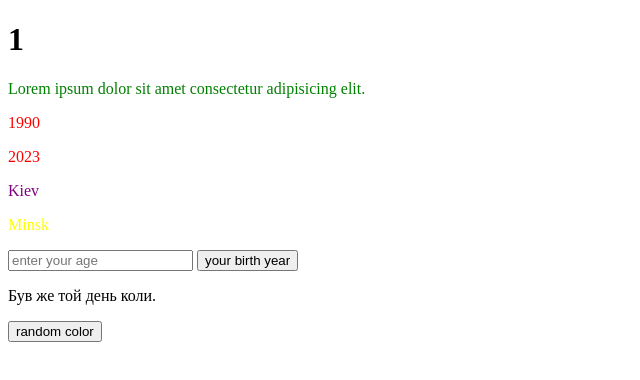
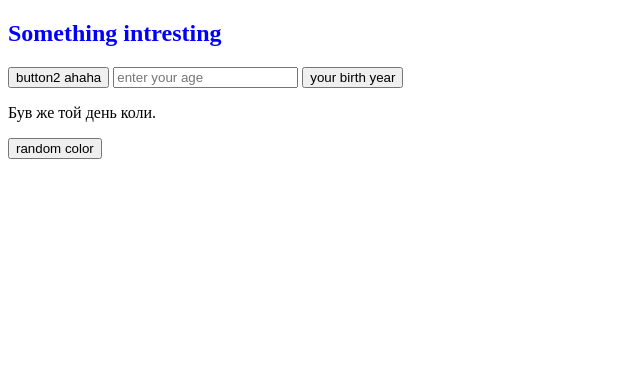
Before and after one commit to gryz1/lesson9, a plain HTML site: page index.html in a window 1280 px wide. Shown: the whole page, without its empty margins (0-640 px from the left). Drawn offline with Linux system fonts and the light colour scheme.

Commit message:
ізі , лише  6 годин роботи на гугла

```diff
--- a/index.html
+++ b/index.html
@@ -7,7 +7,7 @@
     <title>Document</title>
 </head>
 <body>
-
+<!--
     <h1 class="title" id="title">1</h1>
 
     <p id="parag">Lorem ipsum dolor sit amet consectetur adipisicing elit.</p>
@@ -16,10 +16,14 @@
     <p id="olga">2023</p>
 
     <p id="kiev">Kiev</p>
-    <p id="minsk">Minsk</p>
+    <p id="minsk">Minsk</p> -->
+
+    <h2 style="color: blue">Something intresting</h2>
+    <button id="btn2" class="click-btn">button2 ahaha</button>
 
     <input class="enter-input" type="text" id="input1" placeholder="enter your age" />
     <button id="btn1" class="click-btn">your birth year</button>
+
 
     <p id="parColor">Був же той день коли.</p>
     <button id="btnColor" class="click-btn">random color </button> <br />
--- a/script.js
+++ b/script.js
@@ -19,20 +19,20 @@
 
 //  arrays  це массиви, використовуемо, коли декілька чи багато значень
 
-let arr = ["nick", "john", "mary"];
+// let arr = ["nick", "john", "mary"];
 
 // alert(arr.length);
 
 // Loops, for - це цикли
 
-for (let i = 0; i < arr.length; i++) {
-    // const element = arr[i];
-    if (i == 0) {
-        alert(arr[i]);
-    } else {
-    }
-    // alert(i + i);
-}
+// for (let i = 0; i < arr.length; i++) {
+//     // const element = arr[i];
+//     if (i == 0) {
+//         alert(arr[i]);
+//     } else {
+//     }
+//     // alert(i + i);
+// }
 
 //  DOM manipulating
 
@@ -43,39 +43,39 @@ for (let i = 0; i < arr.length; i++) {
 // title.style.backgroundColor = "red";
 
 // 1 - завдання перше - створіть html елемент p і з допомогою js поміняйте його колір
-const parag = document.
-getElementById("parag");
-parag.style.color = "green";
+// const parag = document.
+// getElementById("parag");
+// parag.style.color = "green";
 
-// 2 - завдання друге - створіть 2 html елементи p,
-// створіть з ними масив і в циклі поміняйте його колір
+// // 2 - завдання друге - створіть 2 html елементи p,
+// // створіть з ними масив і в циклі поміняйте його колір
 
-const oleg = document.getElementById("oleg");
-const olga = document.getElementById("olga");
+// const oleg = document.getElementById("oleg");
+// const olga = document.getElementById("olga");
 
-let arr1 = [oleg, olga];
+// let arr1 = [oleg, olga];
 
-for (let i = 0; i < arr1.length; i++) {
-    arr1[i].style.color = "red";
-}
+// for (let i = 0; i < arr1.length; i++) {
+//     arr1[i].style.color = "red";
+// }
 
 //  - завдання nhtn' - створіть 2 html елементи p,
 // створіть з ними масив і в циклі поміняйте їх колір (кольори мають бути різними)
 
 
-const kiev = document.getElementById("kiev");
-const minsk = document.getElementById("minsk");
+// const kiev = document.getElementById("kiev");
+// const minsk = document.getElementById("minsk");
 
-let arr2 = [kiev, minsk];
+// let arr2 = [kiev, minsk];
 
-for (let i = 0; i < arr2.length; i++) {
-    if (i == 0) {
-        arr2[i].style.color = "purple";
-    }
-        else {
-            arr2[i].style.color = "yellow";
-        }
-}
+// for (let i = 0; i < arr2.length; i++) {
+//     if (i == 0) {
+//         arr2[i].style.color = "purple";
+//     }
+//         else {
+//             arr2[i].style.color = "yellow";
+//         }
+// }
 
 // // користувач вводить свій вік,
 // а ви в алерті показуєту, в якому році він народився
@@ -98,8 +98,15 @@ btn4.addEventListener("click", yourAge);
 
 // завдання один
 // створіть довільний масив
-// створіть кнопку, після кліку на яку в алерті отримуємо розмір створеного масиву
+// створіть кнопку, після кліку на яку в алерті отримуємо розмір створеного масивуа
 
+let freeArr = [1, 2, 4, 6, 8, 45];
+const btn2 = document.querySelector("#btn2");
+
+function showArr(freeArr) {
+    alert(freeArr.length);
+}
+btn2.addEventListener("click", showArr)
 
 // завдання два
 // створіть абзац
@@ -107,7 +114,6 @@ btn4.addEventListener("click", yourAge);
 const changePar = document.querySelector("#parColor");
 const btnColor = document.querySelector("#btnColor");
 function parColor() {
-  // Генеруємо випадковий RGB колір
   const randomColor = `rgb(${Math.floor(Math.random() * 256)}, ${Math.floor(
     Math.random() * 256
   )}, ${Math.floor(Math.random() * 256)})`;
```
